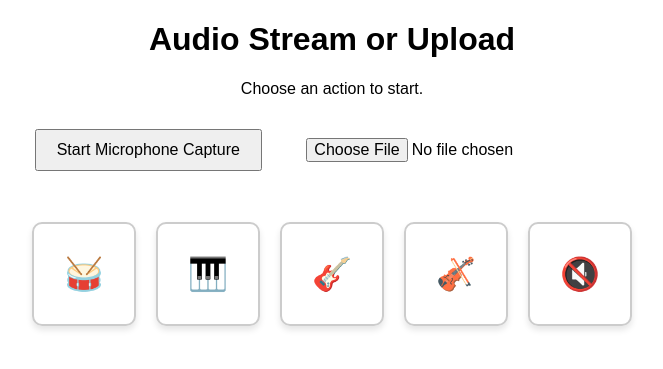
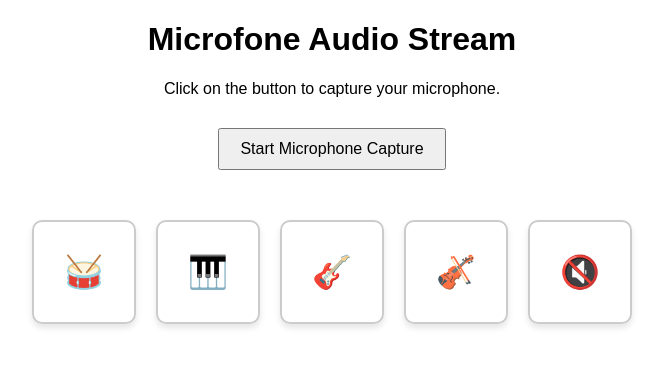
Before and after one commit to LMicol/instrument-classifier, a Flask app: page / in a window 1280 px wide. Shown: the top 369 px of the page, without its empty margins (308-971 px from the left). Run offline with Flask 3, Linux system fonts and the light colour scheme.

Commit message:
fix small problem with index ui

```diff
--- a/src/web/templates/index.html
+++ b/src/web/templates/index.html
@@ -8,12 +8,11 @@
     <title>Instrument audio classifier</title>
 </head>
 <body>
-    <h1>Audio Stream or Upload</h1>
-    <p id="status">Choose an action to start.</p>
+    <h1>Microfone Audio Stream</h1>
+    <p id="status">Click on the button to capture your microphone.</p>
 
     <div class="actions">
         <button id="start-microphone">Start Microphone Capture</button>
-        <input type="file" id="upload-file" accept="audio/*">
     </div>
 
     <div class="container">
```
